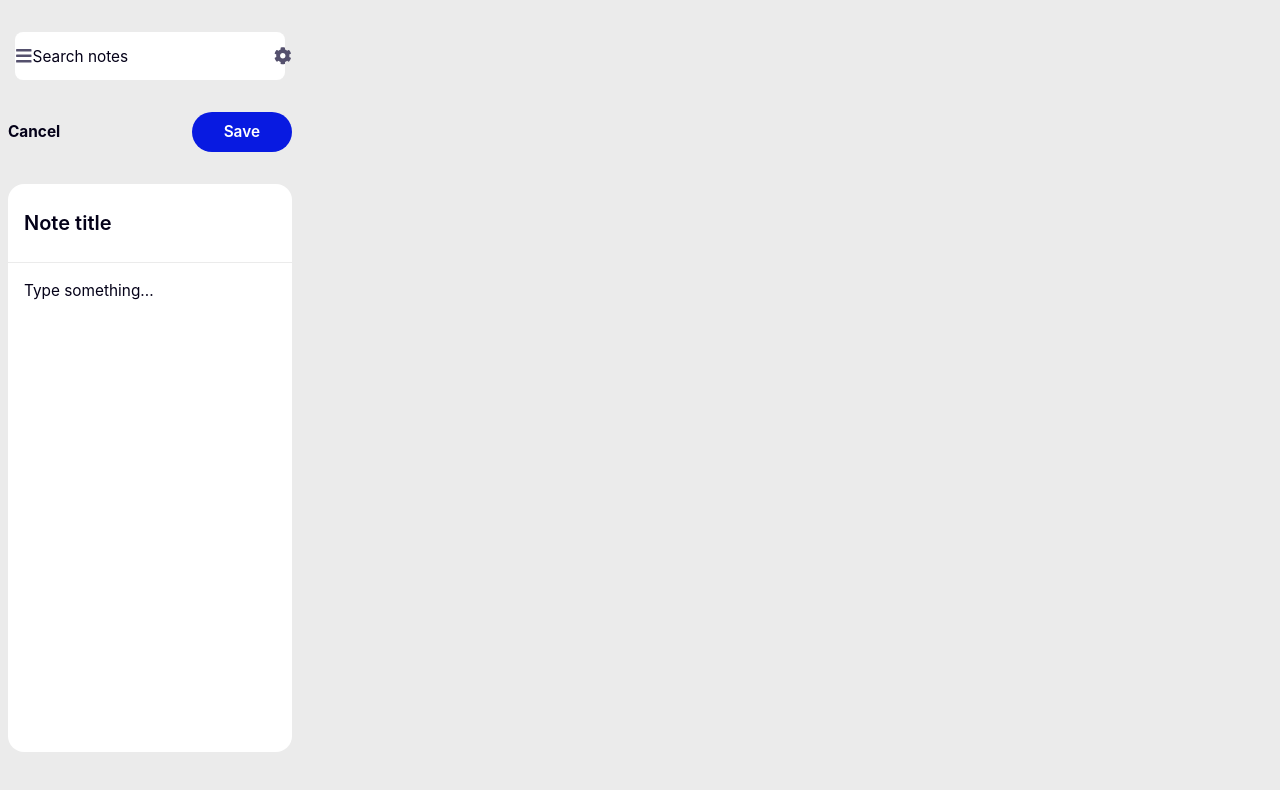
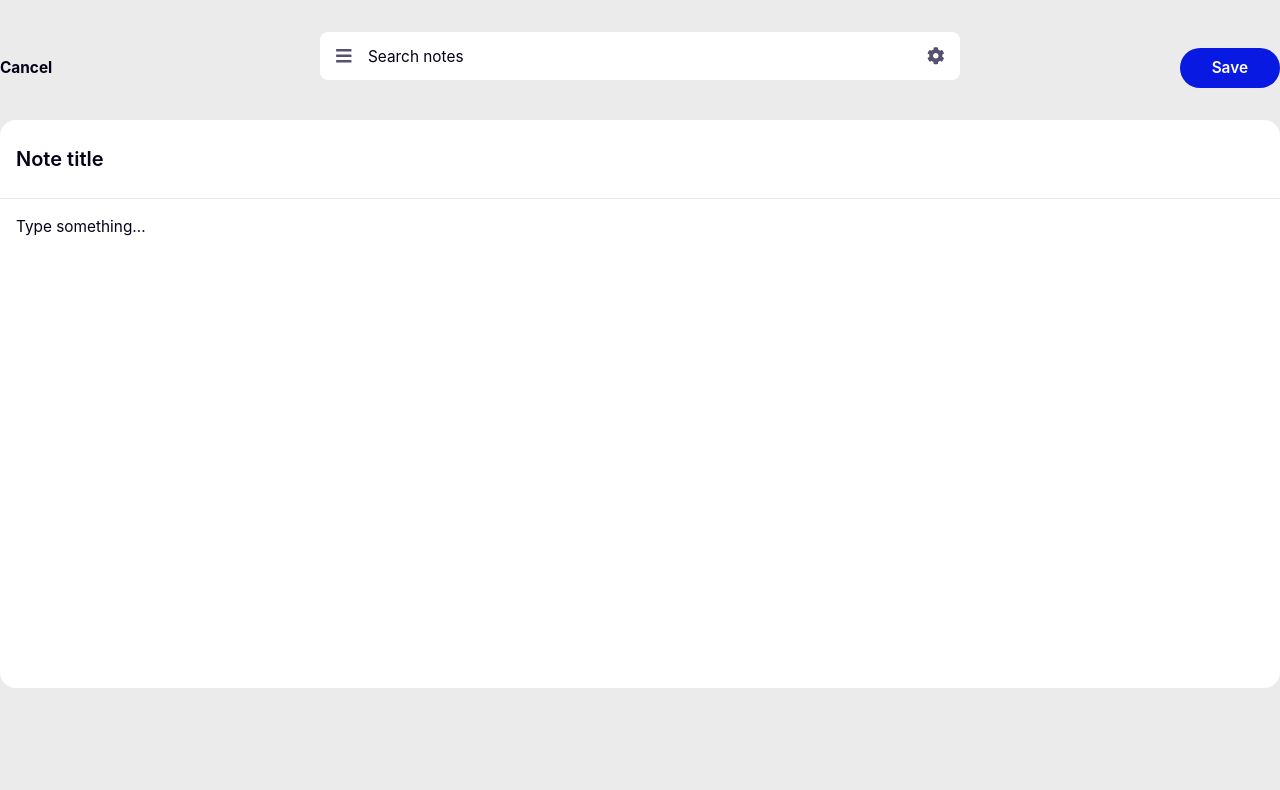
Before and after one commit to gzkdev/minote, a React (Create React App) app: page /add_note in a window 1280 px wide. Shown: the top 790 px of the page. Built offline with nearby package versions, Linux system fonts and the light colour scheme.

Commit message:
removed dependencies from maincontainer, app container

```diff
--- a/src/Pages/AddNote.js
+++ b/src/Pages/AddNote.js
@@ -1,19 +1,14 @@
-import AppContainer from "../components/AppContainer/AppContainer"
-import MainContainer from "../components/MainContainer"
+
 import SideBar from "../components/SideBar/SideBar"
 import SearchBar from "../components/SearchBar/SearchBar"
 import NoteForm from "../components/AddNoteForm/NoteForm"
 
 export default function AddNote() {
     return (
-        <AppContainer>
+        <>
             <SideBar />
-            <MainContainer>
-                <SearchBar page="Add note" />
-                <section>
-                    <NoteForm />
-                </section>
-            </MainContainer>
-        </AppContainer>
+            <SearchBar page="Add note" />
+            <NoteForm />
+        </>
     )
 }
--- a/src/Pages/TrashNotes.js
+++ b/src/Pages/TrashNotes.js
@@ -1,8 +1,6 @@
 import { useContext } from "react"
 import NotesContext from "../NotesContext"
-import AppContainer from "../components/AppContainer/AppContainer"
 import SideBar from "../components/SideBar/SideBar"
-import MainContainer from "../components/MainContainer"
 import SearchBar from "../components/SearchBar/SearchBar"
 import NotesContainer from "../components/Notes/NotesContainer"
 import TrashItem from "../components/TrashItem"
@@ -17,9 +15,8 @@ export default function TrashNotes() {
 
     return (
 
-        <AppContainer>
+        <>
             <SideBar />
-            <MainContainer>
             <SearchBar page="Trash" />
             <section>
                 <NotesContainer>
@@ -32,7 +29,6 @@ export default function TrashNotes() {
                     }
                 </NotesContainer>
             </section>
-            </MainContainer>
-        </AppContainer>
+        </>
     )
 }
--- a/src/components/MainContainer.jsx
+++ /dev/null
@@ -1,13 +0,0 @@
-import styled from "styled-components";
-
-const MainContainer = styled.main`
-  position: relative;
-  width: 100%;
-  /* padding: 1rem; */
-
-  @media (min-width: 768px) {
-    /* padding: 2rem 2rem; */
-  }
-`;
-
-export default MainContainer;
```
Lines whose indentation alone changed are shown as unchanged.
